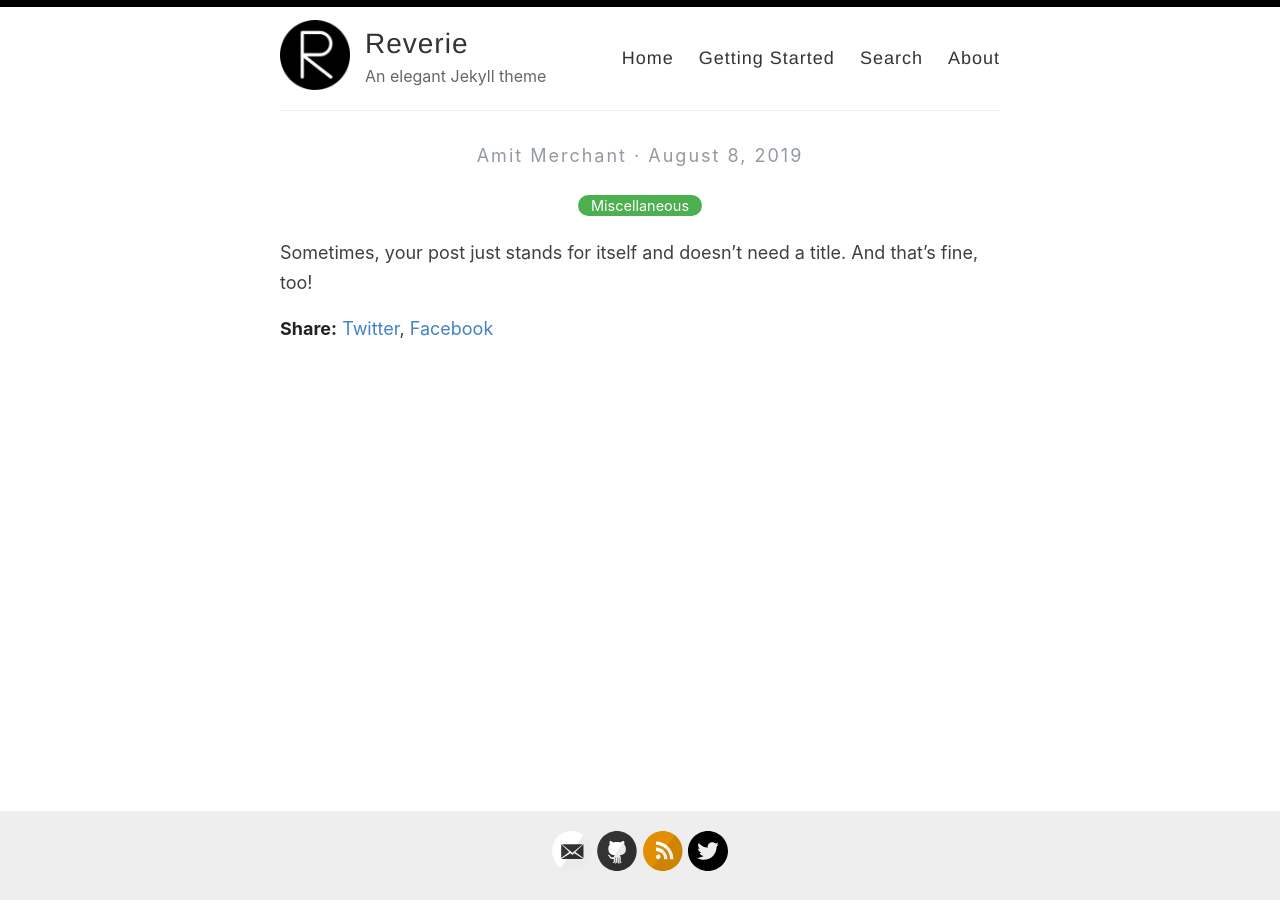
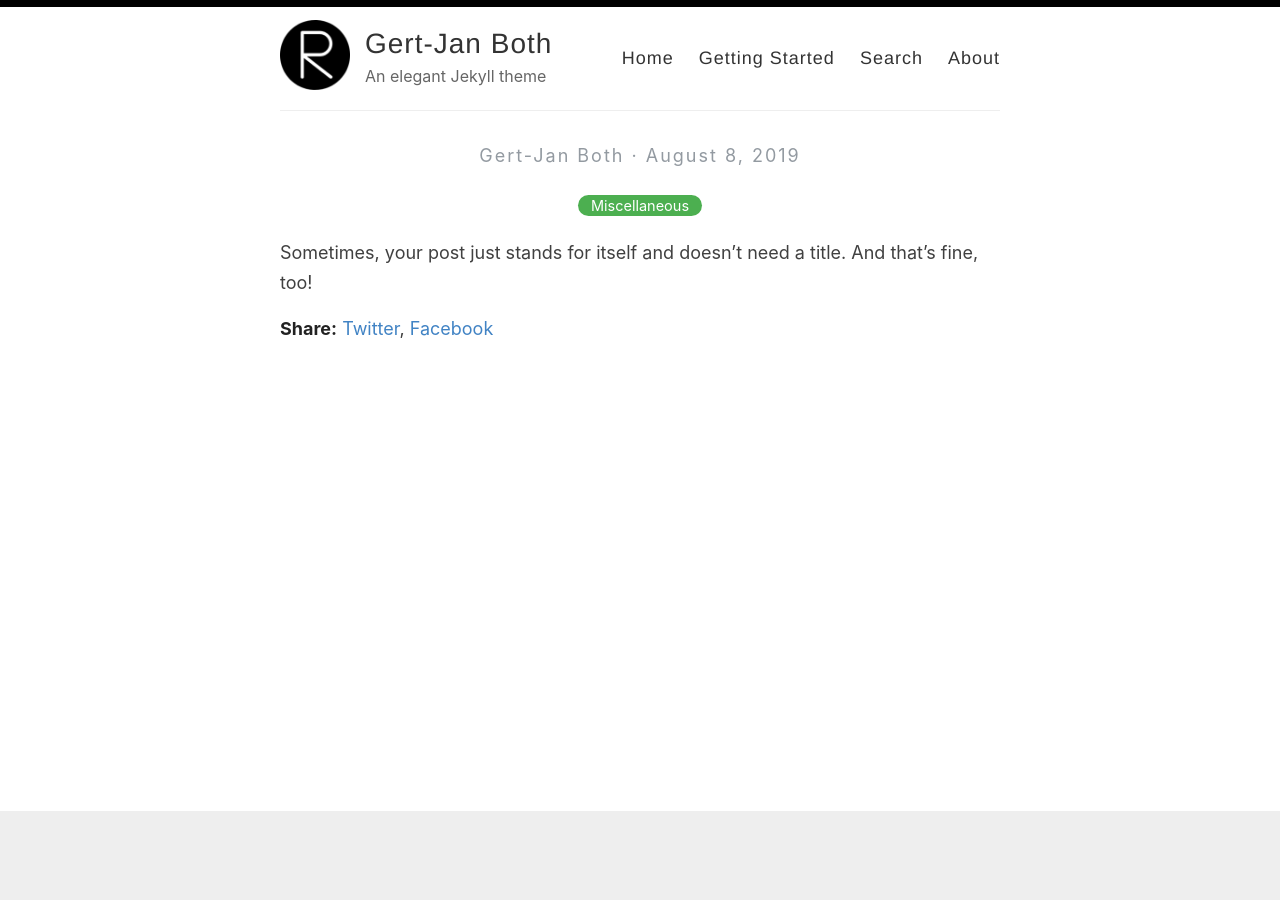
Before and after one commit to GJBoth/gjboth.github.io, a Jekyll site: the page built from _posts/2019-08-08-no-title-posts.md, in a window 1280 px wide. Built offline with Jekyll 4.4.1, drawn with Linux system fonts in a browser that asks for light colours.

Commit message:
Update _config.yml

```diff
--- a/_config.yml
+++ b/_config.yml
@@ -3,10 +3,10 @@
 #
 
 # Name of your site (displayed in the header)
-name: Reverie
+name: Gert-Jan Both
 
 # Name of the author
-author: Amit Merchant
+author: Gert-Jan Both
 
 # Short bio or description (displayed in the header)
 description: An elegant Jekyll theme
@@ -21,15 +21,15 @@ avatar: /images/reverie.png
 # Includes an icon in the footer for each username you enter
 footer-links:
   dribbble:
-  email: amit.d.merchant@gmail.com
+  email:
   facebook:
   flickr:
-  github: amitmerchant1990/reverie
+  github:
   instagram:
   linkedin:
   pinterest:
-  rss: rss
-  twitter: amit_merchant
+  rss:
+  twitter:
   stackoverflow:
   youtube: # channel/<your_long_string> or user/<user-name>
   googleplus: # anything in your profile username that comes after plus.google.com/
@@ -41,12 +41,12 @@ footer-links:
 disqus:
 
 # Enter your Google Analytics web tracking code (e.g. UA-2110908-2) to activate tracking
-google_analytics: UA-43339302-11
+google_analytics:
 
 # Your website URL (e.g. http://amitmerchant1990.github.io or http://www.amitmerchant.com)
 # Used for Sitemap.xml and your RSS feed
-url: http://www.amitmerchant.com/reverie
-enforce_ssl: https://www.amitmerchant.com/reverie
+url: https://GJBoth.github.io
+enforce_ssl:
 
 # If you're hosting your site at a Project repository on GitHub pages
 # (http://yourusername.github.io/repository-name)
```
